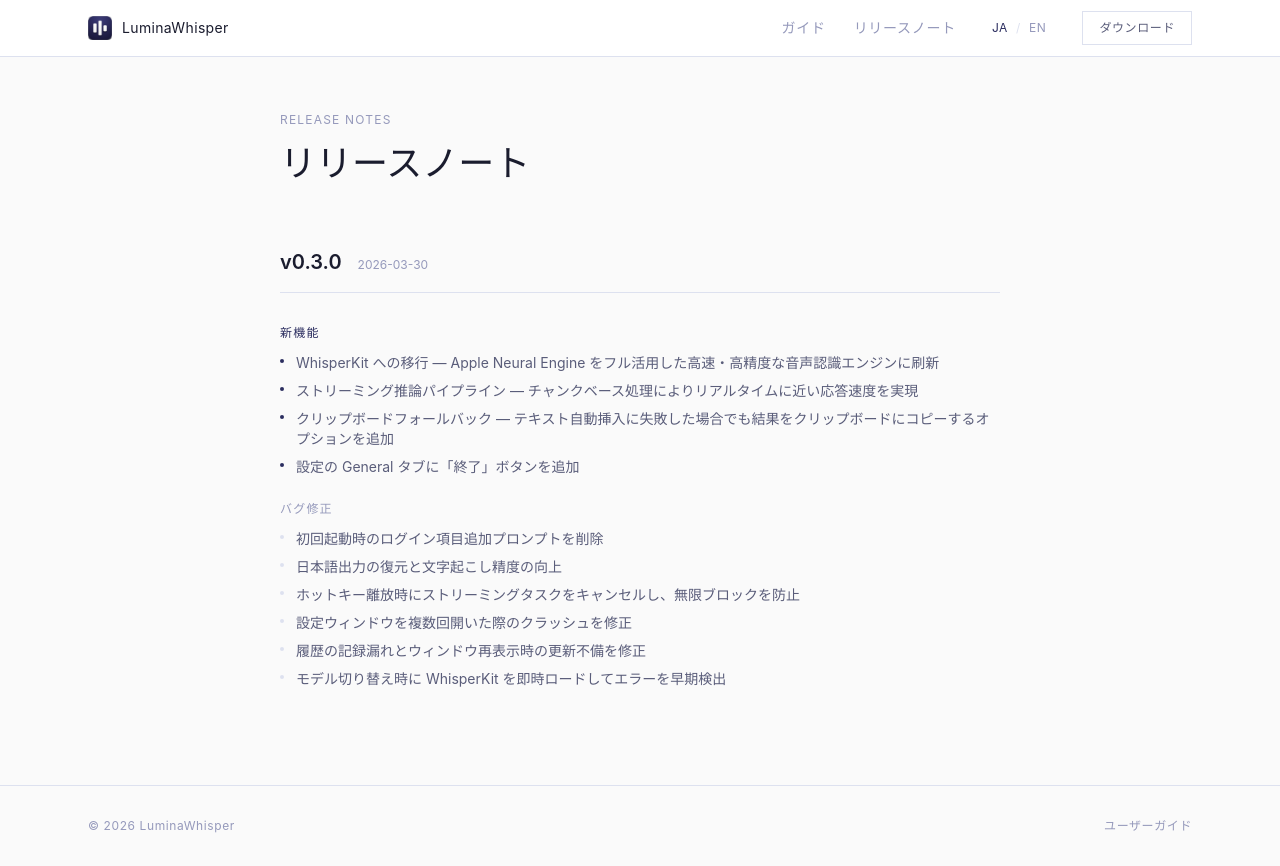
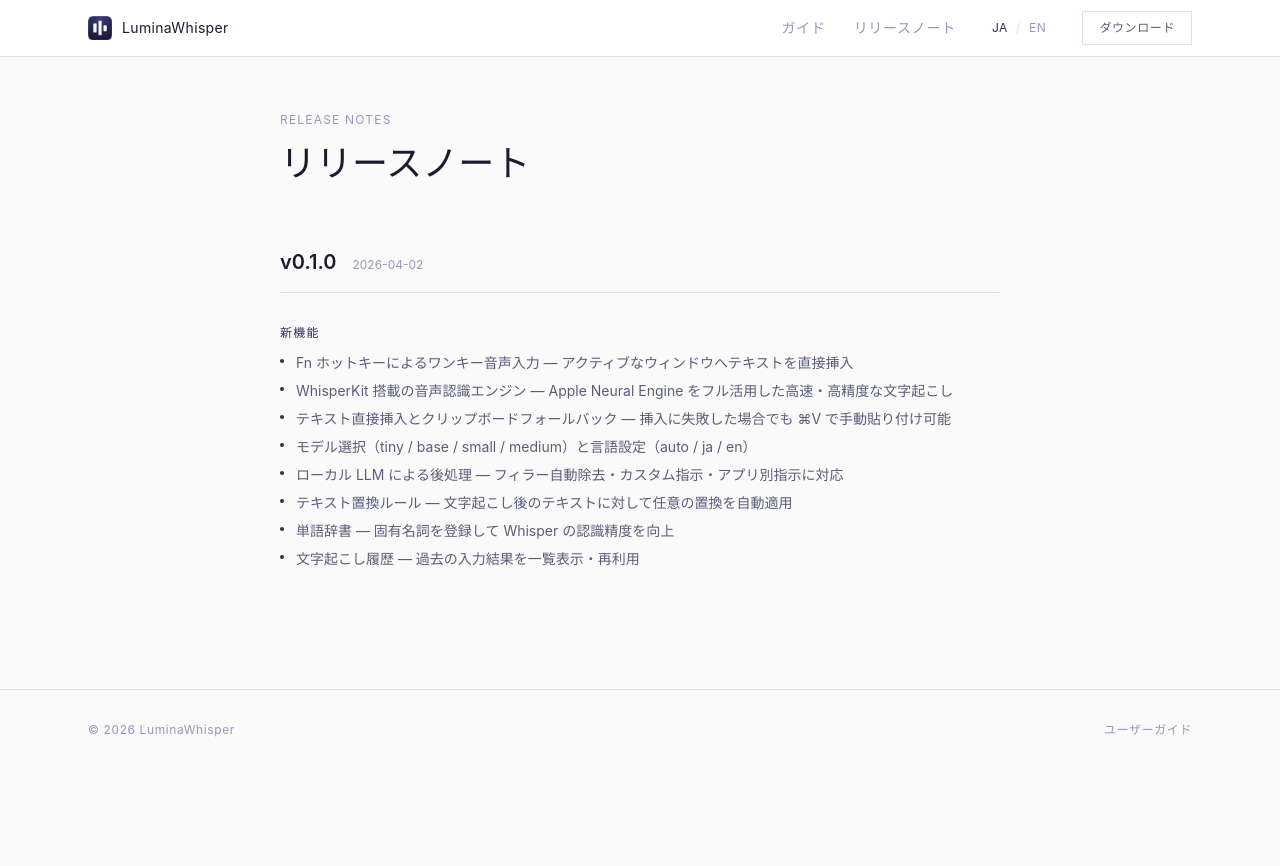
Before and after one commit to k1e1n04/lumina-whisper-site, a React (Vite) app: page /release in a window 1280 px wide. After the commit the page ends 800 px from the top, so only its background shows below. Built offline with nearby package versions, Linux system fonts and the light colour scheme; a web font is replaced by a local one.

Commit message:
docs(release): reset release notes to v0.1.0 and update hotkey to Fn
- Replace v0.3.0 release entry with v0.1.0 initial release listing all features
- Replace all Option+Space references with Fn across i18n and guide pages

```diff
--- a/src/i18n/en.json
+++ b/src/i18n/en.json
@@ -19,7 +19,7 @@
     "title": "Why LuminaWhisper?",
     "hotkey": {
       "title": "One Hotkey",
-      "desc": "Press Option+Space anytime to start voice input. Text is inserted directly into the active window."
+      "desc": "Press Fn anytime to start voice input. Text is inserted directly into the active window."
     },
     "local": {
       "title": "Fully Local",
@@ -37,9 +37,9 @@
   "howToUse": {
     "title": "How to Use",
     "step1": { "label": "Step 1", "text": "Place the cursor where you want to type" },
-    "step2": { "label": "Step 2", "text": "Press Option+Space to start recording" },
+    "step2": { "label": "Step 2", "text": "Press Fn to start recording" },
     "step3": { "label": "Step 3", "text": "Speak" },
-    "step4": { "label": "Step 4", "text": "Press Option+Space to stop → text is inserted" }
+    "step4": { "label": "Step 4", "text": "Press Fn to stop → text is inserted" }
   },
   "cta": {
     "title": "Get Started Now",
@@ -55,21 +55,18 @@
     "subtitle": "Release Notes",
     "newFeatures": "New Features",
     "bugFixes": "Bug Fixes",
-    "v030": {
+    "v010": {
       "features": {
-        "whisperkitMigration": "Migrated to WhisperKit — new transcription engine powered by Apple Neural Engine for faster, more accurate recognition",
-        "streamingInference": "Streaming inference pipeline — chunk-based processing delivers near-real-time response",
-        "clipboardFallback": "Clipboard fallback option — copies result to clipboard when auto-insertion fails, allowing manual paste with ⌘V",
-        "quitButton": "Added Quit button to the General tab in Settings"
+        "hotkeyInput": "One-key voice input with Fn — text inserted directly into the active window",
+        "whisperkitEngine": "WhisperKit-powered transcription engine — fast, accurate recognition using Apple Neural Engine",
+        "textInsertion": "Direct text insertion with clipboard fallback — paste manually with ⌘V if auto-insertion fails",
+        "modelSelection": "Model selection (tiny / base / small / medium) and language setting (auto / ja / en)",
+        "llmPostProcessing": "Local LLM post-processing — automatic filler removal with custom and per-app instructions",
+        "replacements": "Text replacement rules — automatically apply custom substitutions to transcribed text",
+        "dictionary": "Word dictionary — register proper nouns to improve Whisper recognition accuracy",
+        "history": "Transcription history — browse and reuse past results"
       },
-      "fixes": {
-        "removeLoginPrompt": "Removed launch-at-login prompt on first launch",
-        "japaneseAccuracy": "Restored Japanese output and improved transcription accuracy",
-        "cancelStreamingOnRelease": "Cancel streaming task on hotkey release to prevent indefinite blocking",
-        "settingsCrash": "Fixed crash when opening the Settings window multiple times",
-        "historyRefresh": "Fixed history not always being recorded and window not refreshing on reopen",
-        "eagerModelLoad": "Eagerly load WhisperKit on model switch to surface errors early"
-      }
+      "fixes": {}
     }
   },
   "guide": {
@@ -110,7 +107,7 @@
       "menubarDesc": "After launching the app, the LuminaWhisper icon appears in the menu bar. Click it to open Settings.",
       "hotkeyTitle": "Checking the Hotkey",
       "hotkeyDescPre": "The default hotkey is",
-      "hotkeyDescPost": ". You can switch to Option+Space or Fn in the General tab of Settings.",
+      "hotkeyDescPost": ".",
       "modelTitle": "Model Download",
       "modelDesc": "On first launch, the small model downloads automatically. You can switch to tiny, base, or medium in the General tab of Settings. Voice input is available even while a model is downloading."
     },
@@ -119,11 +116,11 @@
       "stepsTitle": "Voice Input Steps",
       "step1Label": "Focus a text input field",
       "step1Desc": "Click where you want to type (a text editor, email body, etc.).",
-      "step2Label": "Press Option+Space",
+      "step2Label": "Press Fn",
       "step2Desc": "Recording starts. The menu bar icon blinks to indicate recording.",
       "step3Label": "Speak",
       "step3Desc": "Speak clearly. Punctuation is inserted automatically.",
-      "step4Label": "Press Option+Space again",
+      "step4Label": "Press Fn again",
       "step4Desc": "Recording stops. The recognized text is automatically inserted at the cursor position.",
       "tipLabel": "Tip:",
       "tipDesc": "Accuracy is highest in quiet environments. Using an external microphone is also recommended."
@@ -144,8 +141,8 @@
       },
       "hotkey": {
         "name": "Hotkey",
-        "default": "Option+Space",
-        "desc": "The keyboard shortcut to start/stop voice input. Choose Option+Space or Fn."
+        "default": "Fn",
+        "desc": "The keyboard shortcut to start/stop voice input."
       },
       "llm": {
         "name": "LLM Post-Processing",
--- a/src/i18n/ja.json
+++ b/src/i18n/ja.json
@@ -19,7 +19,7 @@
     "title": "なぜ LuminaWhisper？",
     "hotkey": {
       "title": "ホットキー一発",
-      "desc": "Option+Space でいつでも即座に音声入力を開始。アクティブなウィンドウへ直接テキストを挿入します。"
+      "desc": "Fn キーでいつでも即座に音声入力を開始。アクティブなウィンドウへ直接テキストを挿入します。"
     },
     "local": {
       "title": "完全ローカル処理",
@@ -37,9 +37,9 @@
   "howToUse": {
     "title": "使い方",
     "step1": { "label": "Step 1", "text": "入力したい場所にカーソルを置く" },
-    "step2": { "label": "Step 2", "text": "Option+Space を押して録音開始" },
+    "step2": { "label": "Step 2", "text": "Fn を押して録音開始" },
     "step3": { "label": "Step 3", "text": "話す" },
-    "step4": { "label": "Step 4", "text": "Option+Space で停止 → テキストが挿入される" }
+    "step4": { "label": "Step 4", "text": "Fn で停止 → テキストが挿入される" }
   },
   "cta": {
     "title": "今すぐ始める",
@@ -55,21 +55,18 @@
     "subtitle": "Release Notes",
     "newFeatures": "新機能",
     "bugFixes": "バグ修正",
-    "v030": {
+    "v010": {
       "features": {
-        "whisperkitMigration": "WhisperKit への移行 — Apple Neural Engine をフル活用した高速・高精度な音声認識エンジンに刷新",
-        "streamingInference": "ストリーミング推論パイプライン — チャンクベース処理によりリアルタイムに近い応答速度を実現",
-        "clipboardFallback": "クリップボードフォールバック — テキスト自動挿入に失敗した場合でも結果をクリップボードにコピーするオプションを追加",
-        "quitButton": "設定の General タブに「終了」ボタンを追加"
+        "hotkeyInput": "Fn ホットキーによるワンキー音声入力 — アクティブなウィンドウへテキストを直接挿入",
+        "whisperkitEngine": "WhisperKit 搭載の音声認識エンジン — Apple Neural Engine をフル活用した高速・高精度な文字起こし",
+        "textInsertion": "テキスト直接挿入とクリップボードフォールバック — 挿入に失敗した場合でも ⌘V で手動貼り付け可能",
+        "modelSelection": "モデル選択（tiny / base / small / medium）と言語設定（auto / ja / en）",
+        "llmPostProcessing": "ローカル LLM による後処理 — フィラー自動除去・カスタム指示・アプリ別指示に対応",
+        "replacements": "テキスト置換ルール — 文字起こし後のテキストに対して任意の置換を自動適用",
+        "dictionary": "単語辞書 — 固有名詞を登録して Whisper の認識精度を向上",
+        "history": "文字起こし履歴 — 過去の入力結果を一覧表示・再利用"
       },
-      "fixes": {
-        "removeLoginPrompt": "初回起動時のログイン項目追加プロンプトを削除",
-        "japaneseAccuracy": "日本語出力の復元と文字起こし精度の向上",
-        "cancelStreamingOnRelease": "ホットキー離放時にストリーミングタスクをキャンセルし、無限ブロックを防止",
-        "settingsCrash": "設定ウィンドウを複数回開いた際のクラッシュを修正",
-        "historyRefresh": "履歴の記録漏れとウィンドウ再表示時の更新不備を修正",
-        "eagerModelLoad": "モデル切り替え時に WhisperKit を即時ロードしてエラーを早期検出"
-      }
+      "fixes": {}
     }
   },
   "guide": {
@@ -110,7 +107,7 @@
       "menubarDesc": "アプリを起動するとメニューバーに LuminaWhisper のアイコンが表示されます。アイコンをクリックして設定画面を開けます。",
       "hotkeyTitle": "ホットキーの確認",
       "hotkeyDescPre": "デフォルトのホットキーは",
-      "hotkeyDescPost": "です。設定画面の General タブから Option+Space または Fn に変更できます。",
+      "hotkeyDescPost": "です。",
       "modelTitle": "モデルのダウンロード",
       "modelDesc": "初回起動時に small モデルの自動ダウンロードが始まります。設定画面の General タブから tiny / base / medium への変更も可能です。ダウンロード中も音声入力は利用できます。"
     },
@@ -119,11 +116,11 @@
       "stepsTitle": "音声入力の手順",
       "step1Label": "テキスト入力フィールドにフォーカスを当てる",
       "step1Desc": "テキストを入力したい場所（テキストエディタ、メール本文など）をクリックします。",
-      "step2Label": "Option+Space を押す",
+      "step2Label": "Fn を押す",
       "step2Desc": "録音が開始されます。メニューバーのアイコンが点滅して録音中を示します。",
       "step3Label": "話す",
       "step3Desc": "はっきりした声で話してください。句読点は自動的に挿入されます。",
-      "step4Label": "再度 Option+Space を押す",
+      "step4Label": "再度 Fn を押す",
       "step4Desc": "録音を停止します。認識されたテキストが自動的にカーソル位置に挿入されます。",
       "tipLabel": "ヒント:",
       "tipDesc": "静かな環境での使用が最も精度が高くなります。外部マイクの使用もお勧めです。"
@@ -144,8 +141,8 @@
       },
       "hotkey": {
         "name": "ホットキー",
-        "default": "Option+Space",
-        "desc": "音声入力の開始・停止に使うキーボードショートカット。Option+Space または Fn から選択できます。"
+        "default": "Fn",
+        "desc": "音声入力の開始・停止に使うキーボードショートカット。"
       },
       "llm": {
         "name": "LLM 後処理",
--- a/src/pages/ReleasePage.tsx
+++ b/src/pages/ReleasePage.tsx
@@ -5,18 +5,20 @@
 
 const RELEASES = [
   {
-    version: '0.3.0',
-    date: '2026-03-30',
-    key: 'v030',
-    features: ['whisperkitMigration', 'streamingInference', 'clipboardFallback', 'quitButton'],
-    fixes: [
-      'removeLoginPrompt',
-      'japaneseAccuracy',
-      'cancelStreamingOnRelease',
-      'settingsCrash',
-      'historyRefresh',
-      'eagerModelLoad',
+    version: '0.1.0',
+    date: '2026-04-02',
+    key: 'v010',
+    features: [
+      'hotkeyInput',
+      'whisperkitEngine',
+      'textInsertion',
+      'modelSelection',
+      'llmPostProcessing',
+      'replacements',
+      'dictionary',
+      'history',
     ],
+    fixes: [] as string[],
   },
 ] as const
 
--- a/src/pages/guide/SetupPage.tsx
+++ b/src/pages/guide/SetupPage.tsx
@@ -20,7 +20,7 @@
       <h2 className="mt-8 mb-3 text-xl font-semibold text-text">{t('guide.setup.hotkeyTitle')}</h2>
       <p className="mb-4 text-text-muted">
         {t('guide.setup.hotkeyDescPre')}{' '}
-        <kbd className="rounded bg-surface-2 px-2 py-0.5 font-mono text-sm">Option+Space</kbd>
+        <kbd className="rounded bg-surface-2 px-2 py-0.5 font-mono text-sm">Fn</kbd>
         {t('guide.setup.hotkeyDescPost')}
       </p>
 
--- a/src/pages/guide/UsagePage.tsx
+++ b/src/pages/guide/UsagePage.tsx
@@ -17,7 +17,7 @@
         <title>基本的な使い方 | Lumina Whisper ガイド</title>
         <meta
           name="description"
-          content="Option+Space を押すだけで音声入力を開始。テキスト入力フィールドへの自動挿入まで4ステップで解説。"
+          content="Fn キーを押すだけで音声入力を開始。テキスト入力フィールドへの自動挿入まで4ステップで解説。"
         />
       </Helmet>
       <h1 className="mb-6 text-3xl font-bold text-accent">{t('guide.usage.title')}</h1>
```
